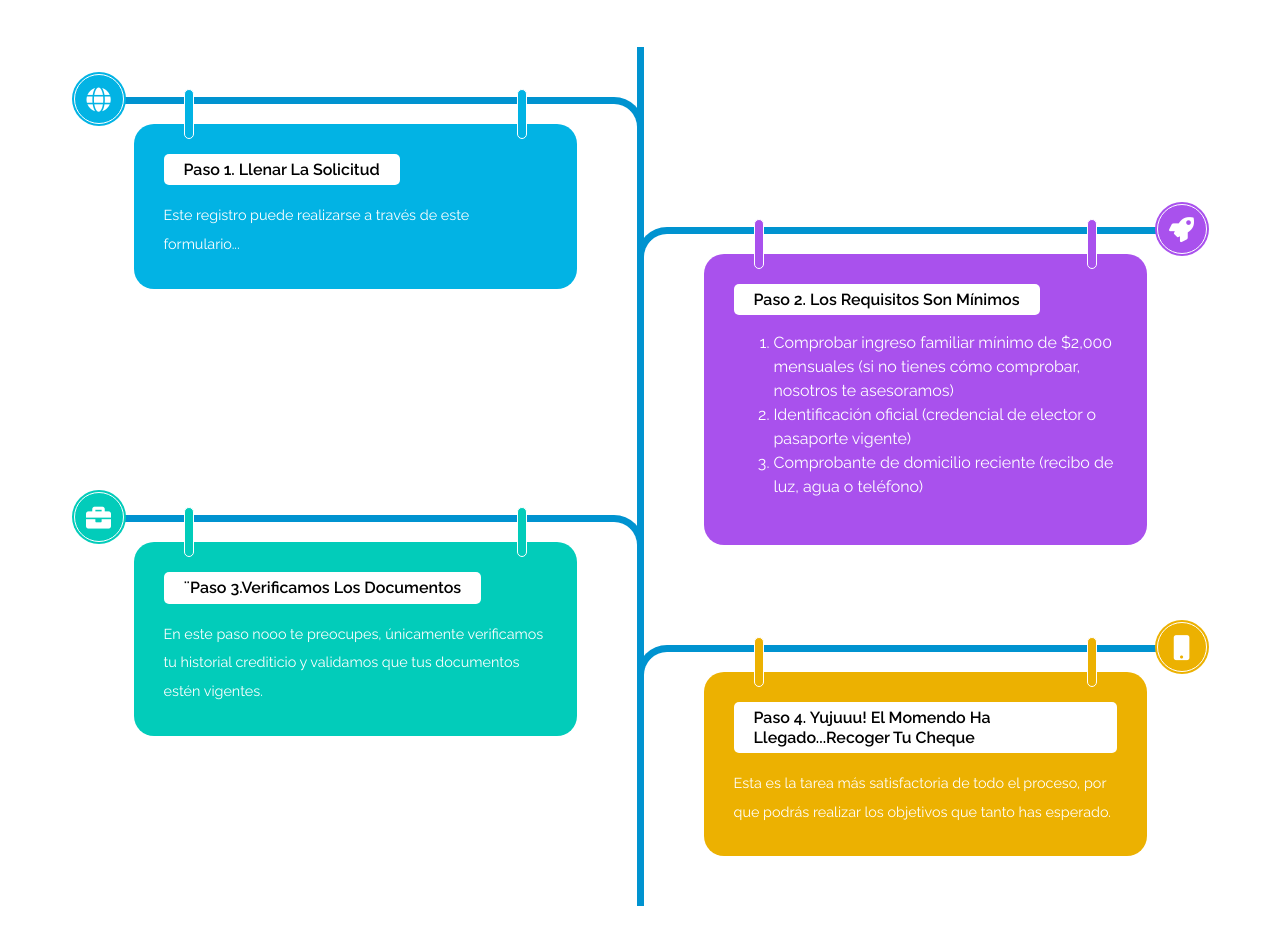
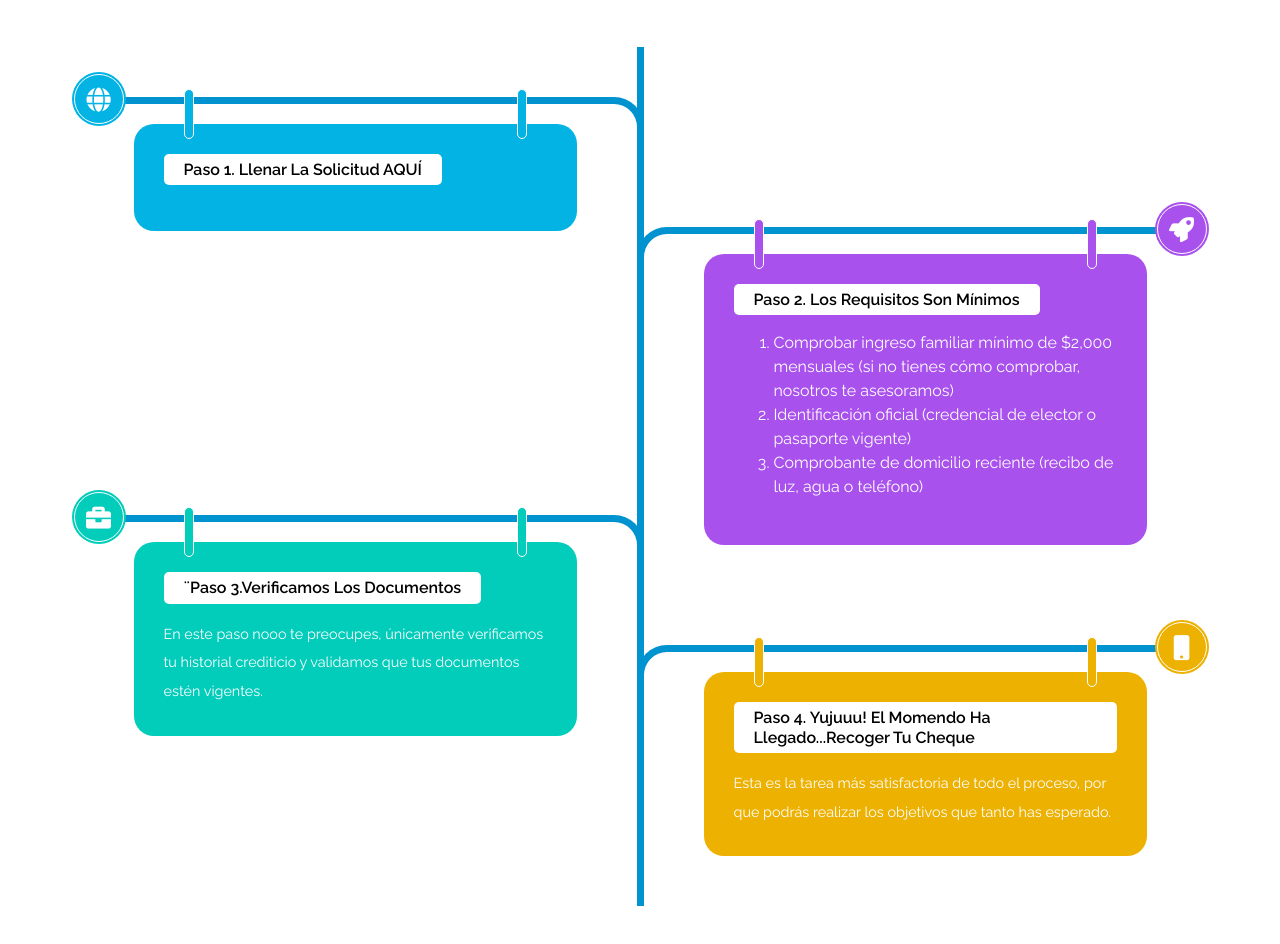
Before and after one commit to yaredrojas/luxfiat, a plain HTML site: page index.html in a window 1280 px wide. Shown: the part 2380-3324 px from the top of the page. Drawn offline with Linux system fonts and the light colour scheme.

Commit message:
Add files via upload

```diff
--- a/index.html
+++ b/index.html
@@ -254,11 +254,11 @@
                     <div class="main-timeline2">
                         <div class="timeline">
                             <span class="icon fa fa-globe"></span>
-                            <a href="#" class="timeline-content">
-                                <h3 class="title">Paso 1. Llenar la solicitud</h3>
-                                <p class="description">
-                                    Este registro puede realizarse a través de este formulario...
-                                </p>
+                            <a href="https://docs.google.com/forms/d/1IIezfPEWyC17We9sEVvT_eyaDvp-EY6_mMXMh-a-uJA/prefill" target="_blank" class="timeline-content">
+                                <h3 class="title">Paso 1. Llenar la solicitud AQUÍ</h3>
+                                <p class="description"></p>
+
+
                             </a>
                         </div>
                         <div class="timeline">
```
